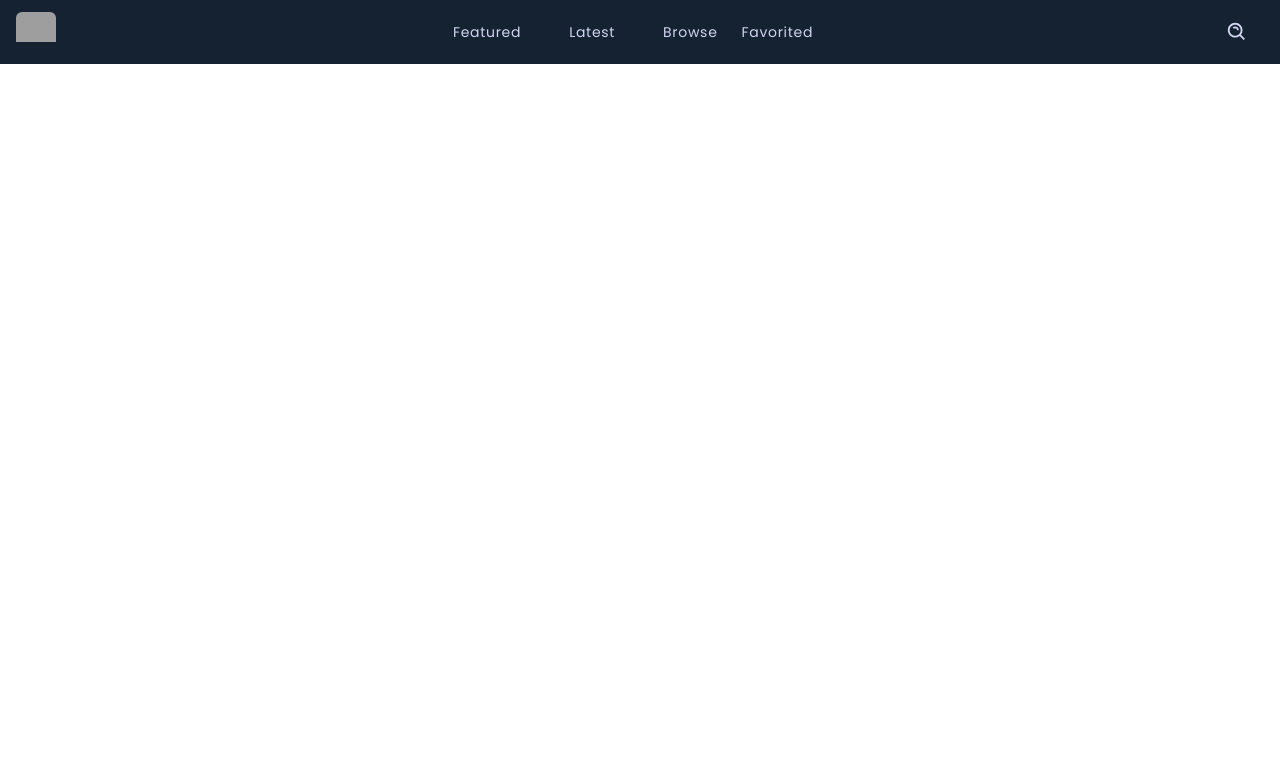
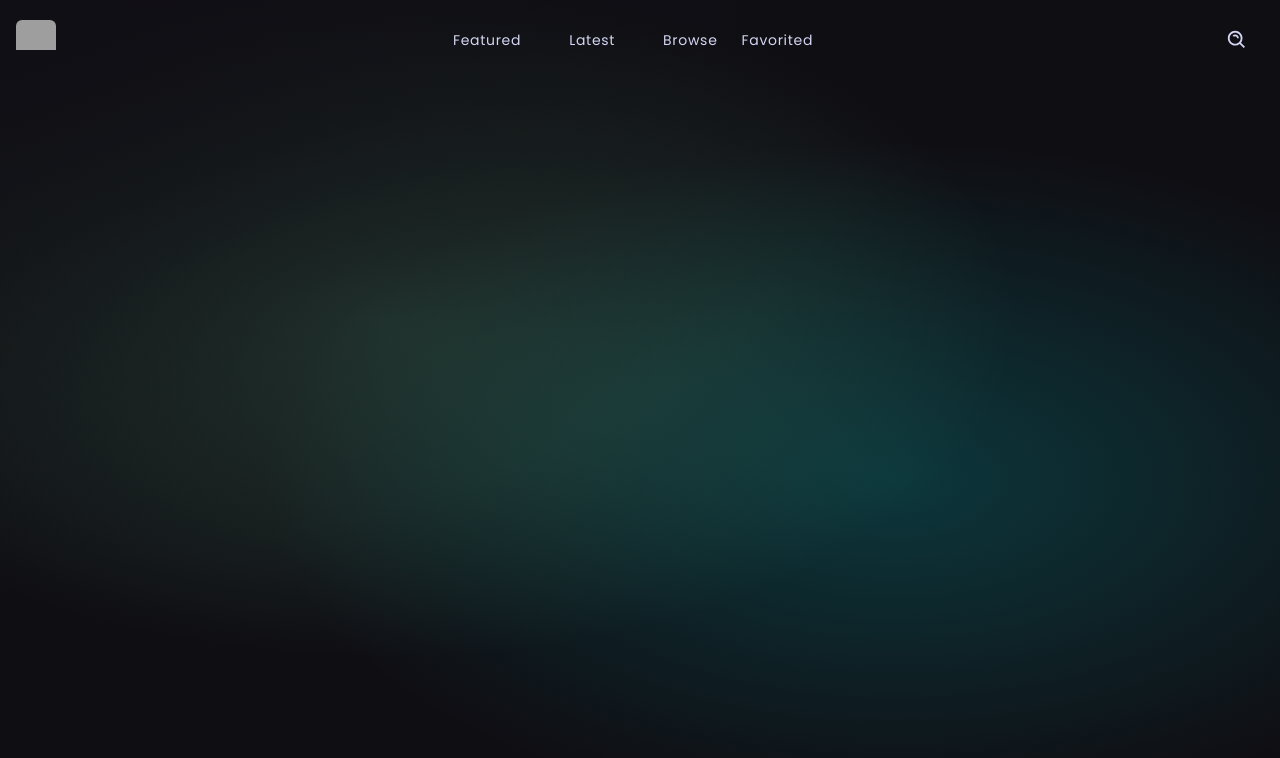
Before and after one commit to FranciscoMendes10866/manga-reader-frontend, a Next.js app: page / in a window 1280 px wide. Shown: the top 758 px of the page. Built offline with nearby package versions, Linux system fonts and the light colour scheme; grey boxes are pictures that could not be loaded.

Commit message:
chore: added grandient bg

```diff
--- a/components/navbar/index.tsx
+++ b/components/navbar/index.tsx
@@ -3,12 +3,14 @@ import { BiSearchAlt } from 'react-icons/bi';
 
 export const Navbar = () => {
   return (
-    <Box
+    <Flex
       position="fixed"
-      paddingTop={3}
-      paddingBottom={3}
+      height={20}
+      justifyContent="center"
+      alignItems="center"
       width="full"
-      background="brand.900"
+      // background="brand.900"
+      background="transparent"
     >
       <Container maxW="container.xl">
         <Flex alignItems="center" justifyContent="space-between">
@@ -64,6 +66,6 @@ export const Navbar = () => {
           </Box>
         </Flex>
       </Container>
-    </Box>
+    </Flex>
   );
 };
--- a/pages/index.tsx
+++ b/pages/index.tsx
@@ -2,6 +2,7 @@ import type { NextPage } from 'next';
 import Head from 'next/head';
 
 import { Navbar } from '../components';
+import { Box } from '@chakra-ui/react';
 
 const Home: NextPage = () => {
   return (
@@ -14,6 +15,13 @@ const Home: NextPage = () => {
 
       <main>
         <Navbar />
+        <Box
+          height="100vh"
+          background="#0f0e13"
+          backgroundImage="radial-gradient(at 0% 0%, hsla(253,16%,7%,1) 0, transparent 50%),
+       radial-gradient(at 30% 40%, rgba(133,255,189, 0.2) 0, transparent 50%),
+       radial-gradient(at 70% 60%, rgba(0,219,222, 0.2) 0, transparent 50%)"
+        />
       </main>
     </div>
   );
```
